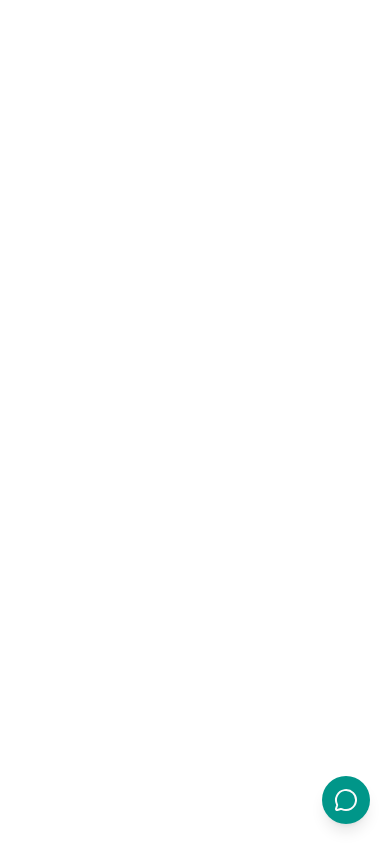
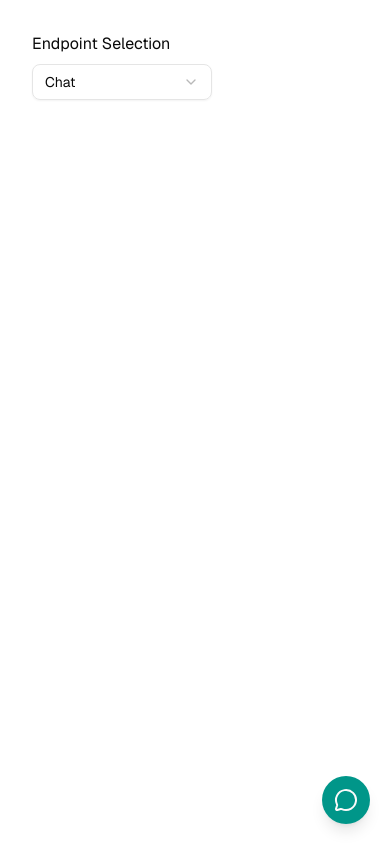
Before and after one commit to marcialc/chat-bot, a Next.js app: page / in a window 390 px wide. Built offline with nearby package versions, Linux system fonts and the light colour scheme.

Commit message:
new endpoint selection

```diff
--- a/package.json
+++ b/package.json
@@ -11,6 +11,7 @@
   },
   "dependencies": {
     "@radix-ui/react-scroll-area": "^1.2.10",
+    "@radix-ui/react-select": "^2.2.6",
     "@radix-ui/react-slot": "^1.2.3",
     "class-variance-authority": "^0.7.1",
     "clsx": "^2.1.1",
--- a/src/app/page.tsx
+++ b/src/app/page.tsx
@@ -1,10 +1,47 @@
+"use client";
+
 import { ChatWidget } from "@/components/ChatWidget";
-import Image from "next/image";
+import {
+  Select,
+  SelectTrigger,
+  SelectValue,
+  SelectContent,
+  SelectGroup,
+  SelectLabel,
+  SelectItem,
+} from "@/components/ui/select";
+import { useState } from "react";
+
+const WORKER_URL = "https://shy-water-63ef.marcialandres06.workers.dev";
+
+const WORKER_ENDPOINT = {
+  chat: `${WORKER_URL}/chat`,
+  chat_two: `${WORKER_URL}/chat2`,
+};
+
+type Endpoints = keyof typeof WORKER_ENDPOINT
 
 export default function Home() {
+  const [workerUrl, setWorkerUrl] = useState(WORKER_ENDPOINT.chat);
+
   return (
-    <div className="font-sans grid grid-rows-[20px_1fr_20px] items-center justify-items-center min-h-screen p-8 pb-20 gap-16 sm:p-20">
-      <ChatWidget />
+    <div className="font-sans min-h-screen p-8 pb-20 gap-16 sm:p-20">
+      <div className="flex flex-col gap-2">
+        <h2>Endpoint Selection</h2>
+        <Select defaultValue="chat" onValueChange={(value: Endpoints) => setWorkerUrl(WORKER_ENDPOINT[value])}>
+          <SelectTrigger className="w-[180px]">
+            <SelectValue placeholder="Select a chat endpoint" />
+          </SelectTrigger>
+          <SelectContent>
+            <SelectGroup>
+              <SelectLabel>Chat Endpoints</SelectLabel>
+              <SelectItem value="chat">Chat</SelectItem>
+              <SelectItem value="chat_two">Chat 2</SelectItem>
+            </SelectGroup>
+          </SelectContent>
+        </Select>
+      </div>
+      <ChatWidget workerUrl={workerUrl} />
     </div>
   );
 }
--- a/src/components/ChatWidget.tsx
+++ b/src/components/ChatWidget.tsx
@@ -3,13 +3,7 @@
 import type React from "react";
 
 import { useState } from "react";
-import {
-  MessageCircle,
-  X,
-  Maximize2,
-  Minimize2,
-  Send,
-} from "lucide-react";
+import { MessageCircle, X, Maximize2, Minimize2, Send } from "lucide-react";
 import { Button } from "@/components/ui/button";
 import { Input } from "@/components/ui/input";
 import { ScrollArea } from "@/components/ui/scroll-area";
@@ -17,15 +11,17 @@
 import { useChatStream } from "@/hooks/useChatStream";
 import { ChatMessage } from "./ChatMessage";
 
-const WORKER_URL = "https://shy-water-63ef.marcialandres06.workers.dev";
-
 export interface Message {
   id: string;
   role: "user" | "assistant";
   content: string;
 }
 
-export const ChatWidget = () => {
+interface ChatWidgetProps {
+  workerUrl: string
+}
+
+export const ChatWidget = ({ workerUrl }: ChatWidgetProps) => {
   const [isOpen, setIsOpen] = useState(false);
   const [isExpanded, setIsExpanded] = useState(false);
   const [messages, setMessages] = useState<Message[]>([
@@ -37,7 +33,7 @@
   ]);
   const [inputValue, setInputValue] = useState("");
 
-  const { isStreaming, send, abort } = useChatStream(WORKER_URL);
+  const { isStreaming, send, abort } = useChatStream(workerUrl);
 
   const handleSend = () => {
     if (!inputValue.trim() || isStreaming) return;
@@ -49,7 +45,11 @@
     };
     const assistantId = (Date.now() + 1).toString();
 
-    setMessages((prev) => [...prev, userMsg, { id: assistantId, role: "assistant", content: "" }]);
+    setMessages((prev) => [
+      ...prev,
+      userMsg,
+      { id: assistantId, role: "assistant", content: "" },
+    ]);
     const history = messages.map(({ role, content }) => ({ role, content }));
     const pending = inputValue;
     setInputValue("");
@@ -58,7 +58,9 @@
       history,
       onToken: (t) =>
         setMessages((prev) =>
-          prev.map((m) => (m.id === assistantId ? { ...m, content: m.content + t } : m))
+          prev.map((m) =>
+            m.id === assistantId ? { ...m, content: m.content + t } : m
+          )
         ),
     });
   };
@@ -78,7 +80,11 @@
         className="fixed bottom-5 right-5 h-fit w-fit p-3 rounded-full bg-teal-600 shadow-lg hover:bg-teal-700 transition-all duration-200 hover:scale-110"
         size="icon"
       >
-        {isOpen ? <XIcon className="size-6" /> : <MessageCircleIcon className="size-6" />}
+        {isOpen ? (
+          <XIcon className="size-6" />
+        ) : (
+          <MessageCircleIcon className="size-6" />
+        )}
       </Button>
 
       {/* Chat Modal */}
--- /dev/null
+++ b/src/components/ui/select.tsx
@@ -0,0 +1,187 @@
+"use client"
+
+import * as React from "react"
+import * as SelectPrimitive from "@radix-ui/react-select"
+import { CheckIcon, ChevronDownIcon, ChevronUpIcon } from "lucide-react"
+
+import { cn } from "@/lib/utils"
+
+function Select({
+  ...props
+}: React.ComponentProps<typeof SelectPrimitive.Root>) {
+  return <SelectPrimitive.Root data-slot="select" {...props} />
+}
+
+function SelectGroup({
+  ...props
+}: React.ComponentProps<typeof SelectPrimitive.Group>) {
+  return <SelectPrimitive.Group data-slot="select-group" {...props} />
+}
+
+function SelectValue({
+  ...props
+}: React.ComponentProps<typeof SelectPrimitive.Value>) {
+  return <SelectPrimitive.Value data-slot="select-value" {...props} />
+}
+
+function SelectTrigger({
+  className,
+  size = "default",
+  children,
+  ...props
+}: React.ComponentProps<typeof SelectPrimitive.Trigger> & {
+  size?: "sm" | "default"
+}) {
+  return (
+    <SelectPrimitive.Trigger
+      data-slot="select-trigger"
+      data-size={size}
+      className={cn(
+        "border-input data-[placeholder]:text-muted-foreground [&_svg:not([class*='text-'])]:text-muted-foreground focus-visible:border-ring focus-visible:ring-ring/50 aria-invalid:ring-destructive/20 dark:aria-invalid:ring-destructive/40 aria-invalid:border-destructive dark:bg-input/30 dark:hover:bg-input/50 flex w-fit items-center justify-between gap-2 rounded-md border bg-transparent px-3 py-2 text-sm whitespace-nowrap shadow-xs transition-[color,box-shadow] outline-none focus-visible:ring-[3px] disabled:cursor-not-allowed disabled:opacity-50 data-[size=default]:h-9 data-[size=sm]:h-8 *:data-[slot=select-value]:line-clamp-1 *:data-[slot=select-value]:flex *:data-[slot=select-value]:items-center *:data-[slot=select-value]:gap-2 [&_svg]:pointer-events-none [&_svg]:shrink-0 [&_svg:not([class*='size-'])]:size-4",
+        className
+      )}
+      {...props}
+    >
+      {children}
+      <SelectPrimitive.Icon asChild>
+        <ChevronDownIcon className="size-4 opacity-50" />
+      </SelectPrimitive.Icon>
+    </SelectPrimitive.Trigger>
+  )
+}
+
+function SelectContent({
+  className,
+  children,
+  position = "popper",
+  align = "center",
+  ...props
+}: React.ComponentProps<typeof SelectPrimitive.Content>) {
+  return (
+    <SelectPrimitive.Portal>
+      <SelectPrimitive.Content
+        data-slot="select-content"
+        className={cn(
+          "bg-popover text-popover-foreground data-[state=open]:animate-in data-[state=closed]:animate-out data-[state=closed]:fade-out-0 data-[state=open]:fade-in-0 data-[state=closed]:zoom-out-95 data-[state=open]:zoom-in-95 data-[side=bottom]:slide-in-from-top-2 data-[side=left]:slide-in-from-right-2 data-[side=right]:slide-in-from-left-2 data-[side=top]:slide-in-from-bottom-2 relative z-50 max-h-(--radix-select-content-available-height) min-w-[8rem] origin-(--radix-select-content-transform-origin) overflow-x-hidden overflow-y-auto rounded-md border shadow-md",
+          position === "popper" &&
+            "data-[side=bottom]:translate-y-1 data-[side=left]:-translate-x-1 data-[side=right]:translate-x-1 data-[side=top]:-translate-y-1",
+          className
+        )}
+        position={position}
+        align={align}
+        {...props}
+      >
+        <SelectScrollUpButton />
+        <SelectPrimitive.Viewport
+          className={cn(
+            "p-1",
+            position === "popper" &&
+              "h-[var(--radix-select-trigger-height)] w-full min-w-[var(--radix-select-trigger-width)] scroll-my-1"
+          )}
+        >
+          {children}
+        </SelectPrimitive.Viewport>
+        <SelectScrollDownButton />
+      </SelectPrimitive.Content>
+    </SelectPrimitive.Portal>
+  )
+}
+
+function SelectLabel({
+  className,
+  ...props
+}: React.ComponentProps<typeof SelectPrimitive.Label>) {
+  return (
+    <SelectPrimitive.Label
+      data-slot="select-label"
+      className={cn("text-muted-foreground px-2 py-1.5 text-xs", className)}
+      {...props}
+    />
+  )
+}
+
+function SelectItem({
+  className,
+  children,
+  ...props
+}: React.ComponentProps<typeof SelectPrimitive.Item>) {
+  return (
+    <SelectPrimitive.Item
+      data-slot="select-item"
+      className={cn(
+        "focus:bg-accent focus:text-accent-foreground [&_svg:not([class*='text-'])]:text-muted-foreground relative flex w-full cursor-default items-center gap-2 rounded-sm py-1.5 pr-8 pl-2 text-sm outline-hidden select-none data-[disabled]:pointer-events-none data-[disabled]:opacity-50 [&_svg]:pointer-events-none [&_svg]:shrink-0 [&_svg:not([class*='size-'])]:size-4 *:[span]:last:flex *:[span]:last:items-center *:[span]:last:gap-2",
+        className
+      )}
+      {...props}
+    >
+      <span className="absolute right-2 flex size-3.5 items-center justify-center">
+        <SelectPrimitive.ItemIndicator>
+          <CheckIcon className="size-4" />
+        </SelectPrimitive.ItemIndicator>
+      </span>
+      <SelectPrimitive.ItemText>{children}</SelectPrimitive.ItemText>
+    </SelectPrimitive.Item>
+  )
+}
+
+function SelectSeparator({
+  className,
+  ...props
+}: React.ComponentProps<typeof SelectPrimitive.Separator>) {
+  return (
+    <SelectPrimitive.Separator
+      data-slot="select-separator"
+      className={cn("bg-border pointer-events-none -mx-1 my-1 h-px", className)}
+      {...props}
+    />
+  )
+}
+
+function SelectScrollUpButton({
+  className,
+  ...props
+}: React.ComponentProps<typeof SelectPrimitive.ScrollUpButton>) {
+  return (
+    <SelectPrimitive.ScrollUpButton
+      data-slot="select-scroll-up-button"
+      className={cn(
+        "flex cursor-default items-center justify-center py-1",
+        className
+      )}
+      {...props}
+    >
+      <ChevronUpIcon className="size-4" />
+    </SelectPrimitive.ScrollUpButton>
+  )
+}
+
+function SelectScrollDownButton({
+  className,
+  ...props
+}: React.ComponentProps<typeof SelectPrimitive.ScrollDownButton>) {
+  return (
+    <SelectPrimitive.ScrollDownButton
+      data-slot="select-scroll-down-button"
+      className={cn(
+        "flex cursor-default items-center justify-center py-1",
+        className
+      )}
+      {...props}
+    >
+      <ChevronDownIcon className="size-4" />
+    </SelectPrimitive.ScrollDownButton>
+  )
+}
+
+export {
+  Select,
+  SelectContent,
+  SelectGroup,
+  SelectItem,
+  SelectLabel,
+  SelectScrollDownButton,
+  SelectScrollUpButton,
+  SelectSeparator,
+  SelectTrigger,
+  SelectValue,
+}
--- a/src/lib/chatStream.ts
+++ b/src/lib/chatStream.ts
@@ -12,7 +12,7 @@
 ) {
   (async () => {
     try {
-      const res = await fetch(`${workerUrl}/chat2`, {
+      const res = await fetch(`${workerUrl}`, {
         method: "POST",
         headers: { "Content-Type": "application/json" },
         body: JSON.stringify(body),
```
Also changed, not shown: 2 other files (tests, documents, lock files or other folders).
